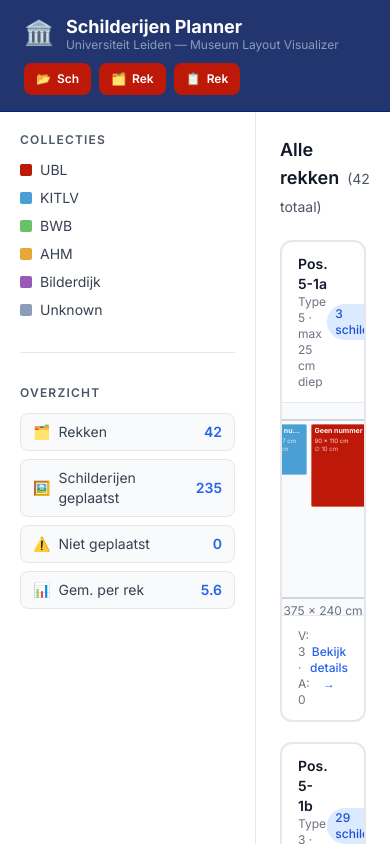
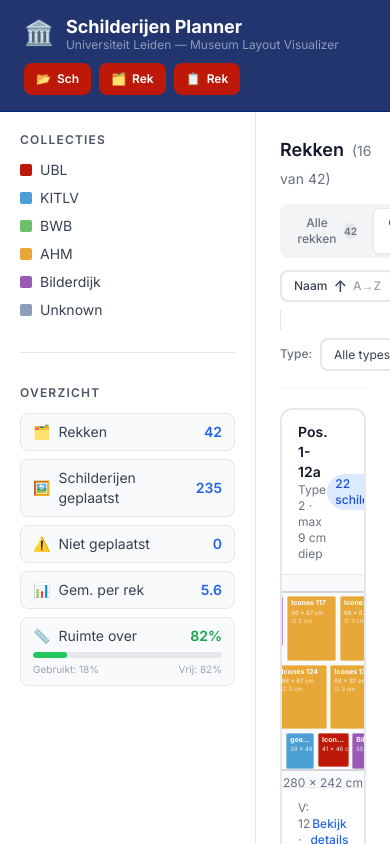
Before and after one commit to ublrama/ubl-painting-layout-visualizer, a React (Vite) app: page / in a window 390 px wide. Shown: the top 844 px of the page. Built offline with nearby package versions, Linux system fonts and the light colour scheme.

Commit message:
feat: implement priority-based painting assignment to racks and enhance dashboard filters

```diff
--- a/src/components/Dashboard.tsx
+++ b/src/components/Dashboard.tsx
@@ -1,5 +1,27 @@
-import type { AssignmentResult } from '../types';
+import { useState, useMemo } from 'react';
+import type { AssignmentResult, Rack, RackType } from '../types';
 import { RackCard } from './RackCard';
+
+type UsageFilter = 'all' | 'used' | 'unused';
+type SortDir     = 'asc' | 'desc';
+
+/** Parse "Pos. X-Ya" → sortable tuple (position, side 0=a/1=b, prefix) */
+function parseRackPos(name: string) {
+  const m = name.match(/^Pos\.\s+(\d+)-(\d+)([ab])$/i);
+  if (!m) return { pos: Infinity, side: 0, prefix: 0 };
+  return {
+    pos:    parseInt(m[2], 10),
+    side:   m[3].toLowerCase() === 'a' ? 0 : 1,
+    prefix: parseInt(m[1], 10),
+  };
+}
+
+function compareRacks(a: Rack, b: Rack, dir: SortDir): number {
+  const ka = parseRackPos(a.name);
+  const kb = parseRackPos(b.name);
+  const diff = ka.prefix - kb.prefix || ka.pos - kb.pos || ka.side - kb.side;
+  return dir === 'asc' ? diff : -diff;
+}
 
 interface DashboardProps {
   assignmentResult: AssignmentResult | null;
@@ -7,6 +29,27 @@ interface DashboardProps {
 }
 
 export function Dashboard({ assignmentResult, onSelectRack }: DashboardProps) {
+  // ── All hooks must be called unconditionally before any early return ──
+  const [usageFilter, setUsageFilter] = useState<UsageFilter>('used');
+  const [sortDir,     setSortDir]     = useState<SortDir>('asc');
+  const [typeFilter,  setTypeFilter]  = useState<number | null>(null);
+
+  const racks      = assignmentResult?.racks     ?? [];
+  const unassigned = assignmentResult?.unassigned ?? [];
+
+  // Unique RackType objects (with dimensions), sorted by id
+  const rackTypes = useMemo<RackType[]>(() => {
+    const seen = new Set<number>();
+    const result: RackType[] = [];
+    for (const r of racks) {
+      if (!seen.has(r.rackType.id)) {
+        seen.add(r.rackType.id);
+        result.push(r.rackType);
+      }
+    }
+    return result.sort((a, b) => a.id - b.id);
+  }, [racks]);
+
   if (!assignmentResult) {
     return (
       <div className="flex flex-col items-center justify-center h-full text-center py-24">
@@ -25,7 +68,32 @@ export function Dashboard({ assignmentResult, onSelectRack }: DashboardProps) {
     );
   }
 
-  const { racks, unassigned } = assignmentResult;
+
+  const usedCount   = racks.filter((r) => r.frontPaintings.length + r.backPaintings.length > 0).length;
+  const unusedCount = racks.length - usedCount;
+
+  // 1. Usage filter
+  const usageFiltered = racks.filter((rack) => {
+    const hasItems = rack.frontPaintings.length + rack.backPaintings.length > 0;
+    if (usageFilter === 'used')   return hasItems;
+    if (usageFilter === 'unused') return !hasItems;
+    return true;
+  });
+
+  // 2. Type filter
+  const typeFiltered =
+    typeFilter === null
+      ? usageFiltered
+      : usageFiltered.filter((r) => r.rackType.id === typeFilter);
+
+  // 3. Sort
+  const displayRacks = [...typeFiltered].sort((a, b) => compareRacks(a, b, sortDir));
+
+  const usageOptions: { key: UsageFilter; label: string; count: number }[] = [
+    { key: 'all',    label: 'Alle rekken',      count: racks.length },
+    { key: 'used',   label: 'Gebruikte rekken', count: usedCount },
+    { key: 'unused', label: 'Lege rekken',       count: unusedCount },
+  ];
 
   return (
     <div>
@@ -40,19 +108,96 @@ export function Dashboard({ assignmentResult, onSelectRack }: DashboardProps) {
         </div>
       )}
 
-      <h2 className="text-lg font-semibold text-gray-900 mb-5">
-        Alle rekken
-        <span className="ml-2 text-sm font-normal text-gray-600">({racks.length} totaal)</span>
+      {/* ── Row 1: title + usage filter ── */}
+      <div className="flex flex-col sm:flex-row sm:items-center sm:justify-between gap-3 mb-3">
+        <h2 className="text-lg font-semibold text-gray-900">
+          Rekken
+          <span className="ml-2 text-sm font-normal text-gray-500">
+            ({displayRacks.length} van {racks.length})
+          </span>
         </h2>
+
+        {/* Usage filter pills */}
+        <div className="flex items-center gap-1 bg-gray-100 rounded-lg p-1 self-start sm:self-auto">
+          {usageOptions.map(({ key, label, count }) => (
+            <button
+              key={key}
+              onClick={() => setUsageFilter(key)}
+              className={`flex items-center gap-1.5 px-3 py-1.5 rounded-md text-xs font-medium transition-colors ${
+                usageFilter === key
+                  ? 'bg-white text-gray-900 shadow-sm border border-gray-200'
+                  : 'text-gray-500 hover:text-gray-700'
+              }`}
+            >
+              {label}
+              <span
+                className={`inline-flex items-center justify-center w-4 h-4 rounded-full text-[10px] font-semibold ${
+                  usageFilter === key ? 'bg-blue-100 text-blue-700' : 'bg-gray-200 text-gray-500'
+                }`}
+              >
+                {count}
+              </span>
+            </button>
+          ))}
+        </div>
+      </div>
+
+      {/* ── Row 2: sort toggle + type filter ── */}
+      <div className="flex flex-wrap items-center gap-2 mb-5 pb-4 border-b border-gray-100">
+        {/* Sort direction toggle */}
+        <button
+          onClick={() => setSortDir((d) => (d === 'asc' ? 'desc' : 'asc'))}
+          className="flex items-center gap-1.5 px-3 py-1.5 rounded-lg border-2 border-gray-200 bg-white text-xs font-medium text-gray-700 hover:border-blue-400 transition-colors select-none"
+          title="Sorteervolgorde omdraaien"
+        >
+          <span>Naam</span>
+          <span className="text-base leading-none">{sortDir === 'asc' ? '↑' : '↓'}</span>
+          <span className="text-gray-400">{sortDir === 'asc' ? 'A→Z' : 'Z→A'}</span>
+        </button>
+
+        {/* Divider */}
+        <div className="h-5 w-px bg-gray-200" />
+
+        {/* Type filter dropdown */}
+        <div className="flex items-center gap-2">
+          <label htmlFor="type-filter" className="text-xs text-gray-500 font-medium whitespace-nowrap">
+            Type:
+          </label>
+          <select
+            id="type-filter"
+            value={typeFilter ?? ''}
+            onChange={(e) => setTypeFilter(e.target.value === '' ? null : parseInt(e.target.value, 10))}
+            className="text-xs border-2 border-gray-200 rounded-lg px-2 py-1.5 bg-white text-gray-700 hover:border-blue-400 focus:border-blue-500 focus:outline-none transition-colors cursor-pointer"
+          >
+            <option value="">Alle types</option>
+            {rackTypes.map((rt) => (
+              <option key={rt.id} value={rt.id}>
+                {rt.id} —  {rt.height} x {rt.width} x {rt.maxDepth}
+              </option>
+            ))}
+          </select>
+        </div>
+      </div>
+
+      {/* ── Grid ── */}
+      {displayRacks.length === 0 ? (
+        <p className="text-sm text-gray-500 py-10 text-center">
+          Geen rekken gevonden voor dit filter.
+        </p>
+      ) : (
         <div className="grid grid-cols-1 sm:grid-cols-2 lg:grid-cols-3 gap-5">
-        {racks.map((rack, index) => (
+          {displayRacks.map((rack) => {
+            const originalIndex = racks.indexOf(rack);
+            return (
               <RackCard
                 key={rack.name}
                 rack={rack}
-            onSelect={() => onSelectRack(index)}
+                onSelect={() => onSelectRack(originalIndex)}
               />
-        ))}
+            );
+          })}
         </div>
+      )}
     </div>
   );
 }
--- a/src/components/SummaryPanel.tsx
+++ b/src/components/SummaryPanel.tsx
@@ -16,11 +16,35 @@ export function SummaryPanel({ assignmentResult }: SummaryPanelProps) {
   const avgPerRack =
     totalRacks > 0 ? (totalPlaced / totalRacks).toFixed(1) : '0';
 
+  // Space calculation: painting footprint vs total rack face area (front + back)
+  const totalRackArea = assignmentResult
+    ? assignmentResult.racks.reduce(
+        (sum, r) => sum + r.rackType.width * r.rackType.height * 2,
+        0,
+      )
+    : 0;
+  const usedArea = assignmentResult
+    ? assignmentResult.racks.reduce(
+        (sum, r) =>
+          sum +
+          [...r.frontPaintings, ...r.backPaintings].reduce(
+            (a, p) => a + p.width * p.height,
+            0,
+          ),
+        0,
+      )
+    : 0;
+  const spaceLeftPct =
+    totalRackArea > 0
+      ? Math.round(((totalRackArea - usedArea) / totalRackArea) * 100)
+      : 100;
+  const spaceUsedPct = 100 - spaceLeftPct;
+
   const stats = [
-    { label: 'Rekken', value: totalRacks, icon: '🗂️', danger: false },
+    { label: 'Rekken',               value: totalRacks,  icon: '🗂️', danger: false },
     { label: 'Schilderijen geplaatst', value: totalPlaced, icon: '🖼️', danger: false },
-    { label: 'Niet geplaatst', value: unassigned, icon: '⚠️', danger: unassigned > 0 },
-    { label: 'Gem. per rek', value: avgPerRack, icon: '📊', danger: false },
+    { label: 'Niet geplaatst',        value: unassigned,  icon: '⚠️', danger: unassigned > 0 },
+    { label: 'Gem. per rek',          value: avgPerRack,  icon: '📊', danger: false },
   ];
 
   return (
@@ -43,6 +67,36 @@ export function SummaryPanel({ assignmentResult }: SummaryPanelProps) {
             </span>
           </div>
         ))}
+
+        {/* Space left block */}
+        <div className="bg-gray-50 rounded-lg px-3 py-2 border border-gray-200">
+          <div className="flex items-center justify-between mb-1.5">
+            <span className="flex items-center gap-2 text-sm text-gray-700">
+              <span>📏</span>
+              Ruimte over
+            </span>
+            <span
+              className={`text-sm font-semibold ${
+                spaceLeftPct <= 20 ? 'text-red-600' : spaceLeftPct <= 50 ? 'text-amber-600' : 'text-green-600'
+              }`}
+            >
+              {spaceLeftPct}%
+            </span>
+          </div>
+          {/* Progress bar: filled = used, empty = left */}
+          <div className="h-1.5 w-full bg-gray-200 rounded-full overflow-hidden">
+            <div
+              className={`h-full rounded-full transition-all ${
+                spaceLeftPct <= 20 ? 'bg-red-500' : spaceLeftPct <= 50 ? 'bg-amber-400' : 'bg-green-500'
+              }`}
+              style={{ width: `${spaceUsedPct}%` }}
+            />
+          </div>
+          <div className="flex justify-between mt-1">
+            <span className="text-[10px] text-gray-400">Gebruikt: {spaceUsedPct}%</span>
+            <span className="text-[10px] text-gray-400">Vrij: {spaceLeftPct}%</span>
+          </div>
+        </div>
       </div>
     </div>
   );
--- a/src/utils/assignPaintingsToRacks.ts
+++ b/src/utils/assignPaintingsToRacks.ts
@@ -76,13 +76,50 @@ function buildShelfState(placed: PlacedPainting[]): ShelfState {
 }
 
 /**
- * Assign paintings to racks using a best-fit depth strategy and shelf bin-packing.
+ * Explicit list of priority racks.
+ * These are filled first (best-fit depth within the group).
+ * All other racks are only used once these are full.
+ */
+const PRIORITY_RACKS = new Set<string>([
+  'Pos. 2-11a',
+  'Pos. 4-12a',
+  'Pos. 4-11b',
+  'Pos. 1-12a',
+  'Pos. 1-12b',
+  'Pos. 1-13a',
+  'Pos. 1-13b',
+  'Pos. 1-14a',
+  'Pos. 1-14b',
+  'Pos. 1-15a',
+  'Pos. 1-15b',
+  'Pos. 1-16a',
+  'Pos. 1-16b',
+  'Pos. 1-17a',
+  'Pos. 1-17b',
+  'Pos. 1-18a',
+  'Pos. 1-18b',
+  'Pos. 1-19a',
+  'Pos. 1-19b',
+  'Pos. 1-20a',
+  'Pos. 1-20b',
+  'Pos. 1-21a',
+  'Pos. 1-21b',
+  'Pos. 3-22a',
+]);
+
+const isPriorityRack = (name: string) => PRIORITY_RACKS.has(name);
+
+/**
+ * Assign paintings to racks using a priority-first, best-fit depth strategy
+ * and shelf bin-packing.
  *
  * Algorithm:
  * 1. Sort paintings by depth ascending (shallowest first).
- * 2. For each painting, find eligible racks (maxDepth >= painting.depth),
- *    sorted by maxDepth ascending (prefer smallest viable maxDepth).
- * 3. Try to place on front first, then back of each eligible rack.
+ * 2. For each painting split eligible racks (maxDepth >= depth) into:
+ *    a. Priority group  – racks "Pos. 1-11a … Pos. 1-22a", sorted by maxDepth asc.
+ *    b. Remaining group – all other racks,                  sorted by maxDepth asc.
+ *    Try the priority group first, then the remaining group.
+ * 3. Try front first, then back of each rack.
  * 4. If nowhere fits, add to unassigned.
  */
 export function assignPaintingsToRacks(paintings: Painting[], racks: Rack[]): AssignmentResult {
@@ -99,10 +136,13 @@ export function assignPaintingsToRacks(paintings: Painting[], racks: Rack[]): As
   const unassigned: Painting[] = [];
 
   for (const painting of sorted) {
-    // Find eligible racks sorted by maxDepth ascending
-    const eligible = workRacks
-      .filter((r) => r.rackType.maxDepth >= painting.depth)
-      .sort((a, b) => a.rackType.maxDepth - b.rackType.maxDepth);
+    // Priority racks first, remaining racks second – best-fit depth within each group
+    const byDepth = (a: Rack, b: Rack) => a.rackType.maxDepth - b.rackType.maxDepth;
+    const canFit  = (r: Rack) => r.rackType.maxDepth >= painting.depth;
+
+    const priorityEligible  = workRacks.filter((r) =>  isPriorityRack(r.name) && canFit(r)).sort(byDepth);
+    const remainingEligible = workRacks.filter((r) => !isPriorityRack(r.name) && canFit(r)).sort(byDepth);
+    const eligible = [...priorityEligible, ...remainingEligible];
 
     let placed = false;
     for (const rack of eligible) {
```
Also changed, not shown: public/demo-paintings.csv. Lines whose indentation alone changed are shown as unchanged.
